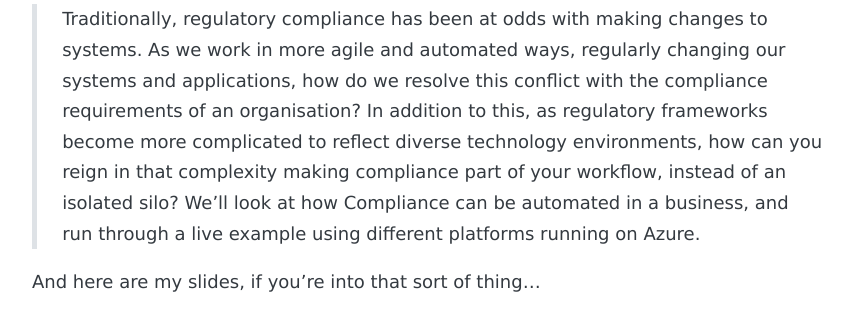
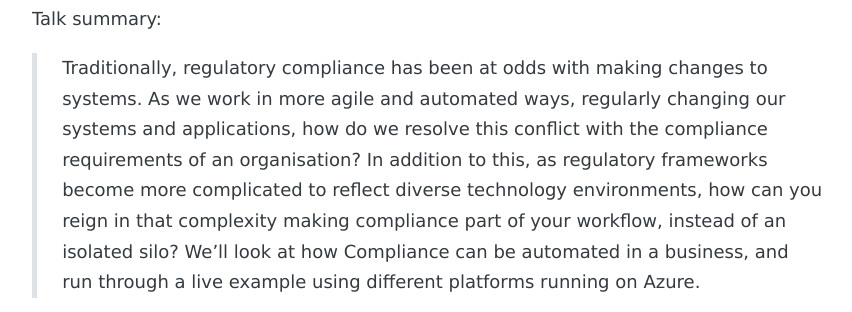
Before and after one commit to grdnrio/grdnrio-blog, a Jekyll site: the page built from _posts/2016-11-05-inspec-on-azure-at-tech-days-nl-2016.markdown, in a window 1280 px wide and 900 px high, scrolled down 664 px, cut to the strip 252-564 px from the top of the window. Shown: the whole strip, without its empty margins (194-1046 px from the left). Built offline with Jekyll 4.4.1, drawn with Linux system fonts in a browser that asks for light colours; some web fonts are replaced; comment, search, counter and statistics services are not loaded.

Commit message:
Size tweaks

```diff
--- a/_posts/2016-11-05-inspec-on-azure-at-tech-days-nl-2016.markdown
+++ b/_posts/2016-11-05-inspec-on-azure-at-tech-days-nl-2016.markdown
@@ -17,8 +17,9 @@
 <iframe width="640" height="360" src="https://www.youtube.com/embed/rdvQqvxO1eo" frameborder="0" allowfullscreen></iframe>
 
 
+Talk summary:
 > Traditionally, regulatory compliance has been at odds with making changes to systems. As we work in more agile and automated ways, regularly changing our systems and applications, how do we resolve this conflict with the compliance requirements of an organisation? In addition to this, as regulatory frameworks become more complicated to reflect diverse technology environments, how can you reign in that complexity making compliance part of your workflow, instead of an isolated silo? We'll look at how Compliance can be automated in a business, and run through a live example using different platforms running on Azure.
 
 And here are my slides, if you're into that sort of thing...
 
-<iframe src="https://docs.google.com/presentation/d/1p5is12i8kmFHYiBMckVI8eAjiqJRIylKxn-2neurFI4/embed?start=false&loop=false&delayms=3000" frameborder="0" width="1306" height="763" allowfullscreen="true" mozallowfullscreen="true" webkitallowfullscreen="true"></iframe>
+<iframe src="https://docs.google.com/presentation/d/1p5is12i8kmFHYiBMckVI8eAjiqJRIylKxn-2neurFI4/embed?start=false&loop=false&delayms=3000" frameborder="0" width="640" height="360" allowfullscreen="true" mozallowfullscreen="true" webkitallowfullscreen="true"></iframe>
```
